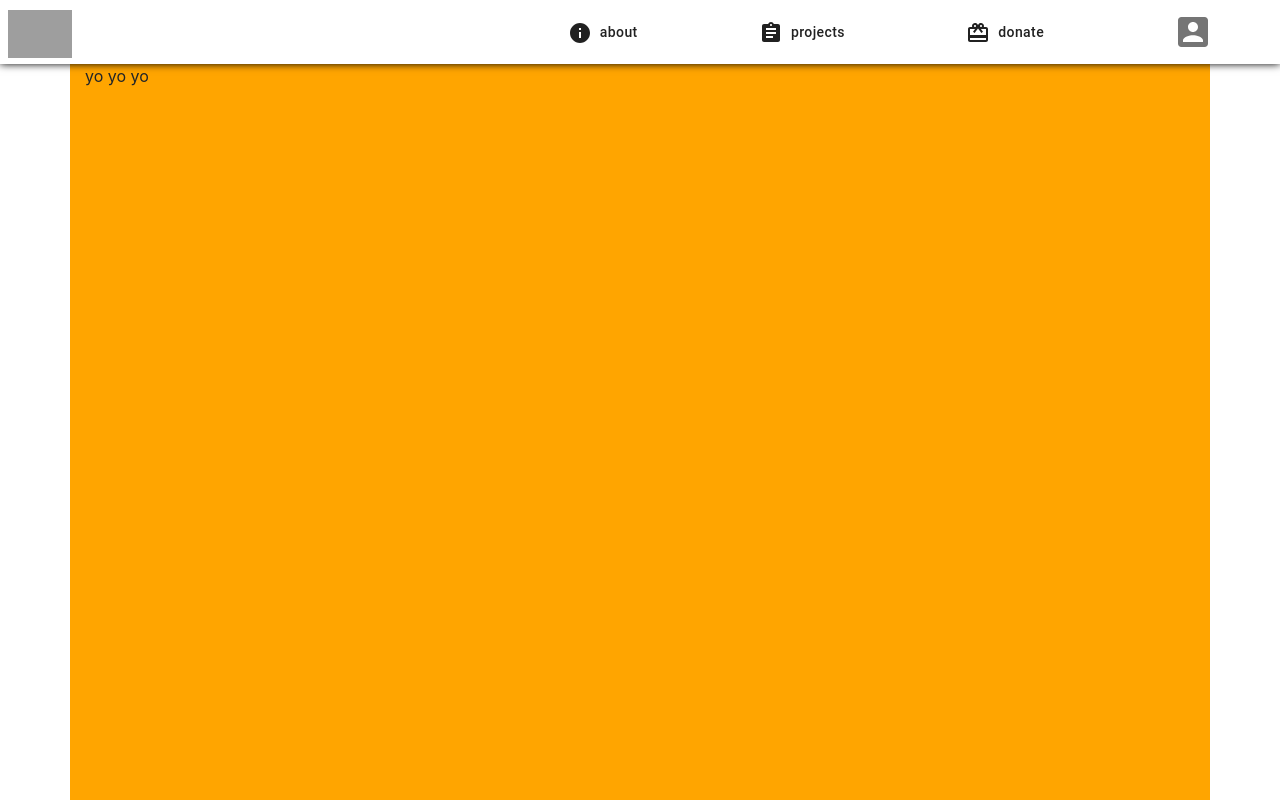
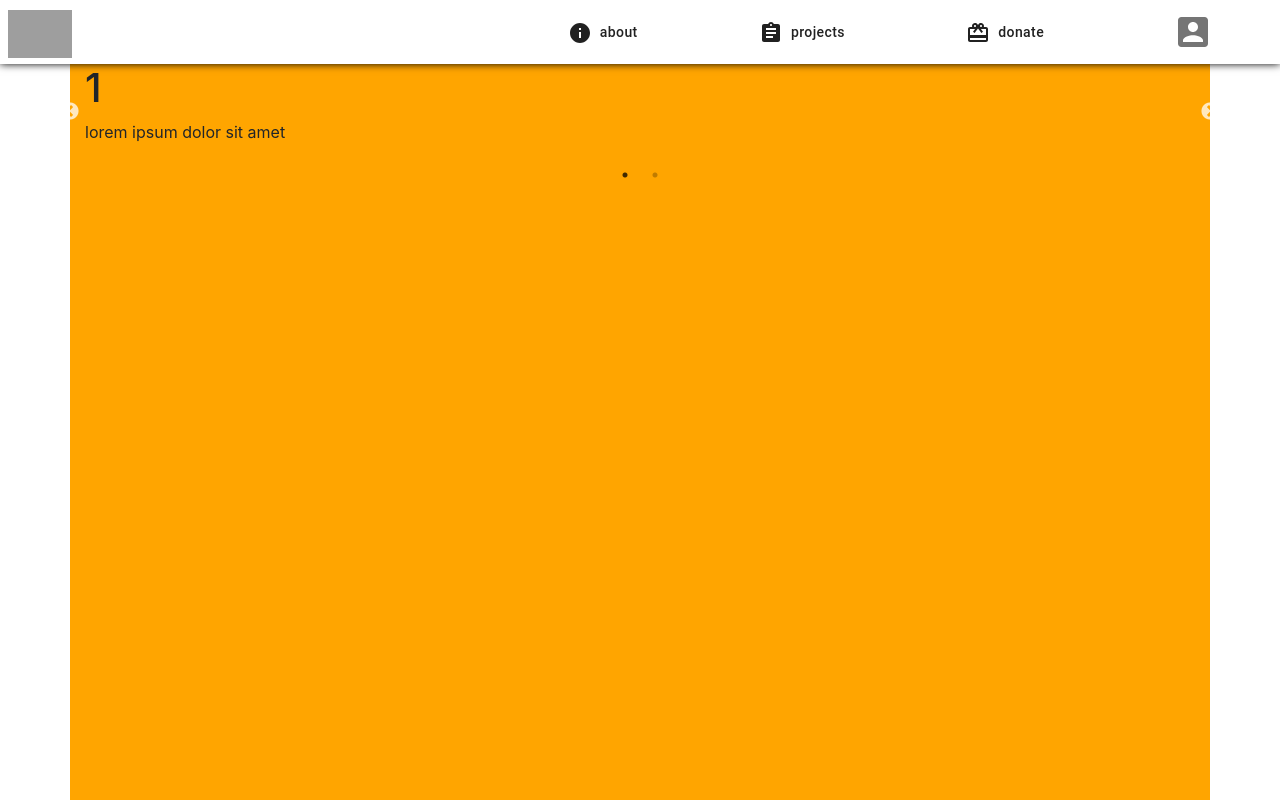
Before and after one commit to morrisonzach/gokairos, a React (Create React App) app in the folder frontend/: page / in a window 1280 px wide. Shown: the top 800 px of the page. Built offline with nearby package versions, Linux system fonts and the light colour scheme; grey boxes are pictures that could not be loaded.

Commit message:
switching workspaces

```diff
--- a/frontend/package.json
+++ b/frontend/package.json
@@ -13,6 +13,7 @@
     "react-dom": "^17.0.1",
     "react-router-dom": "^5.2.0",
     "react-scripts": "4.0.0",
+    "react-slick": "^0.27.13",
     "web-vitals": "^0.2.4"
   },
   "scripts": {
--- a/frontend/public/index.html
+++ b/frontend/public/index.html
@@ -6,6 +6,10 @@
   <link rel="icon" href="%PUBLIC_URL%/favicon.ico" />
   <link rel="stylesheet" href="https://maxcdn.bootstrapcdn.com/bootstrap/4.5.0/css/bootstrap.min.css"
     integrity="sha384-9aIt2nRpC12Uk9gS9baDl411NQApFmC26EwAOH8WgZl5MYYxFfc+NcPb1dKGj7Sk" crossorigin="anonymous" />
+  <link rel="stylesheet" type="text/css"
+    href="https://cdnjs.cloudflare.com/ajax/libs/slick-carousel/1.6.0/slick.min.css" />
+  <link rel="stylesheet" type="text/css"
+    href="https://cdnjs.cloudflare.com/ajax/libs/slick-carousel/1.6.0/slick-theme.min.css" />
   <meta name="viewport" content="width=device-width, initial-scale=1" />
   <meta name="author" content="ziem" />
   <meta name="description" content="ministry website" />
--- /dev/null
+++ b/frontend/src/components/Carousel.js
@@ -0,0 +1,13 @@
+import Slider from 'react-slick';
+
+function Carousel(props) {
+    return (
+        <>
+            <Slider {...props}>
+                {props.slides}
+            </Slider>
+        </>
+    );
+}
+
+export default Carousel;
--- a/frontend/src/components/Nav.js
+++ b/frontend/src/components/Nav.js
@@ -8,7 +8,7 @@ function Nav(props) {
     const ref = React.useRef(null);
     const handleScroll = () => {
         if (ref.current) {
-            setSticky(!(ref.current.getBoundingClientRect().top > 0));
+            setSticky(ref.current.getBoundingClientRect().top <= 0);
         }
     };
 
--- a/frontend/src/components/Navbar.js
+++ b/frontend/src/components/Navbar.js
@@ -55,7 +55,7 @@ function Navbar(props) {
                         </Button>
                     </a>
                     <a href="/account">
-                        <IconButton variant="contained" aria-label="account">
+                        <IconButton aria-label="account">
                             <AccountBox className="nav-icon" style={{ fontSize: "2.5rem" }} />
                         </IconButton>
                     </a>
--- a/frontend/src/pages/Home.js
+++ b/frontend/src/pages/Home.js
@@ -1,7 +1,38 @@
+import Carousel from './../components/Carousel';
+
 function Home() {
+    const settings = {
+        dots: true,
+        infinite: true,
+        speed: 500,
+        slidesToShow: 1,
+        slidesToScroll: 1
+    }
+    const slidesInfo = [
+        {
+            title: "1",
+            body: "lorem ipsum dolor sit amet",
+            img: null
+        },
+        {
+            title: "2",
+            body: "lorem ipsum dolor sit amet",
+            img: null
+        }
+    ];
+    const slides = slidesInfo.map((slide) => (
+        <div>
+            <h1>
+                {slide.title}
+            </h1>
+            <p>
+                {slide.body}
+            </p>
+        </div>
+    ));
     return (
         <div className="container" style={{ height: "200vh", backgroundColor: "orange" }}>
-            yo yo yo
+            <Carousel slides={slides} {...settings} />
         </div>
     );
 }
```
Also changed, not shown: 1 other file (tests, documents, lock files or other folders).
